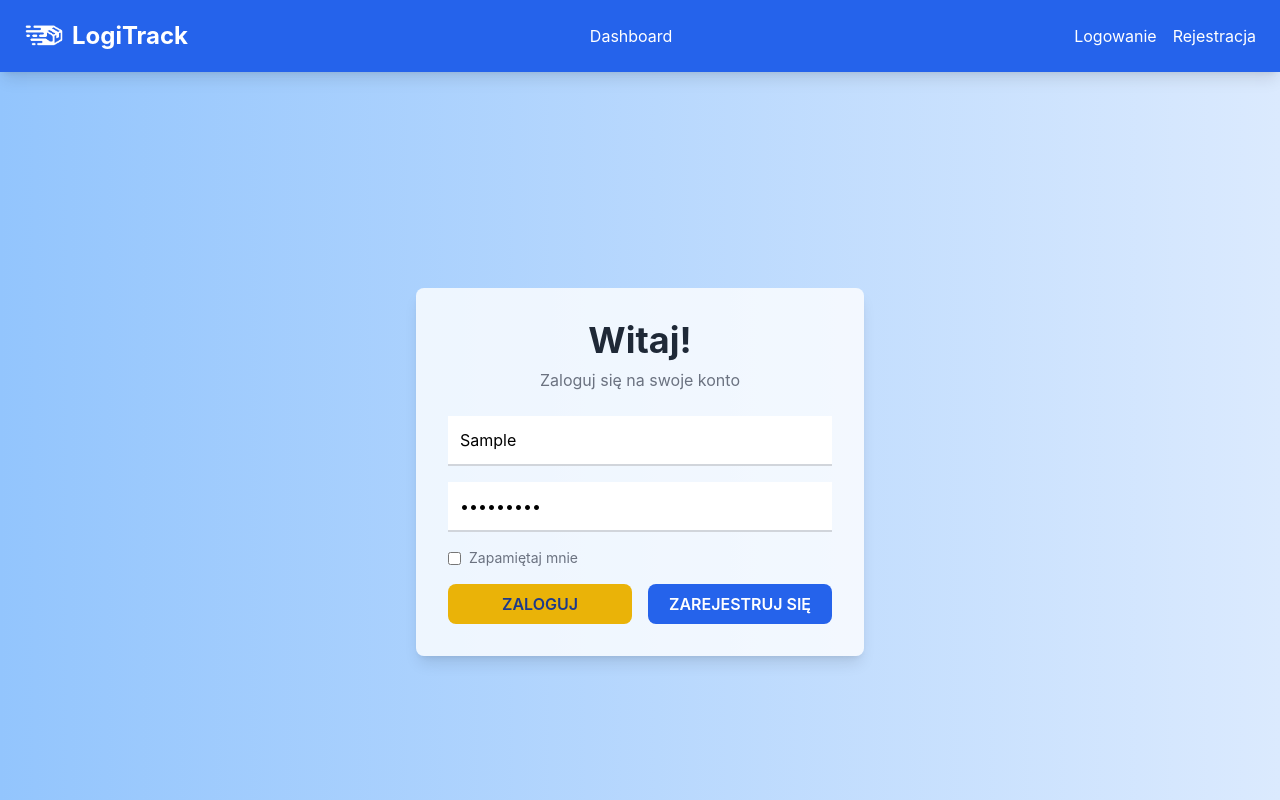
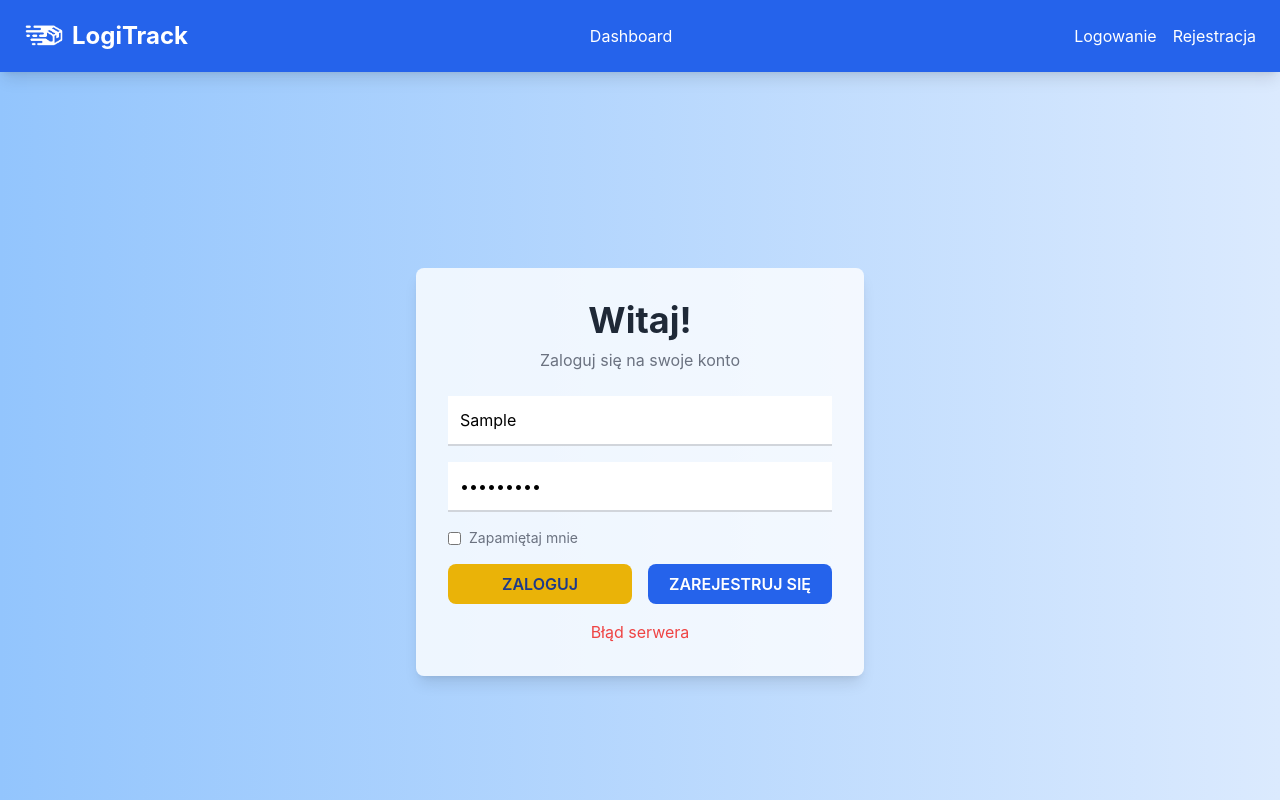
Before and after one commit to CreazyBoyxD/LogiTrack, a React (Create React App) app: page /login in a window 1280 px wide. Both pictures are taken after typing "Sample", "Sample123" into the empty fields and a click on the button "ZALOGUJ". Shown: the top 800 px of the page. Built offline with nearby package versions, Linux system fonts and the light colour scheme; no server answers.

Commit message:
Fix: Login error text

```diff
--- a/src/components/Login.jsx
+++ b/src/components/Login.jsx
@@ -132,6 +132,9 @@ const Login = ({ onLogin }) => {
           </div>
         </form>
 
+        {message && <p className="mt-4 text-center text-red-500">{message}</p>}
+
+        {/* Confirmation Code Modal */}
         {showConfirmationModal && (
           <div className="fixed inset-0 flex items-center justify-center bg-gray-900 bg-opacity-50 z-50">
             <div className="bg-white shadow-lg rounded-lg p-6 w-full max-w-md">
```
